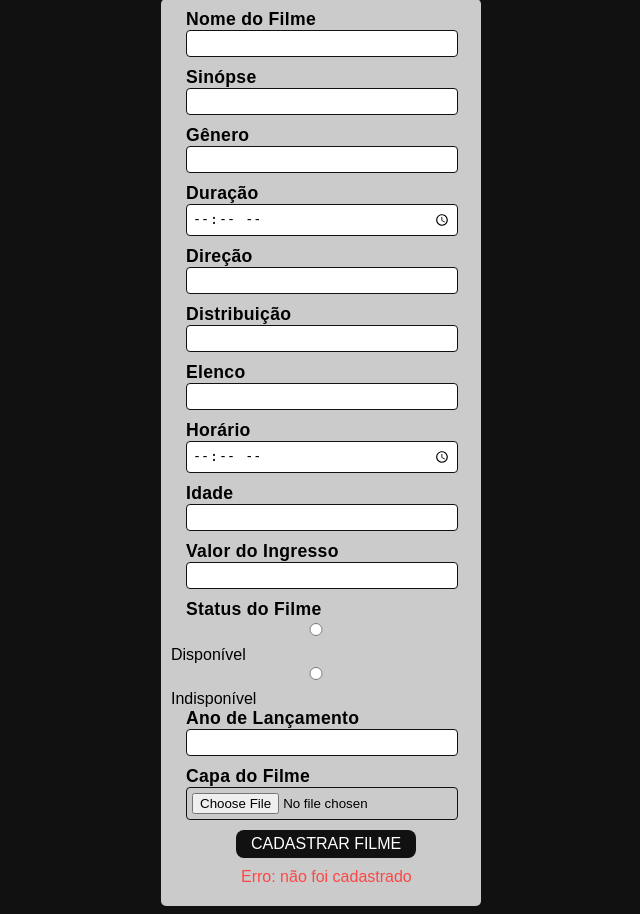
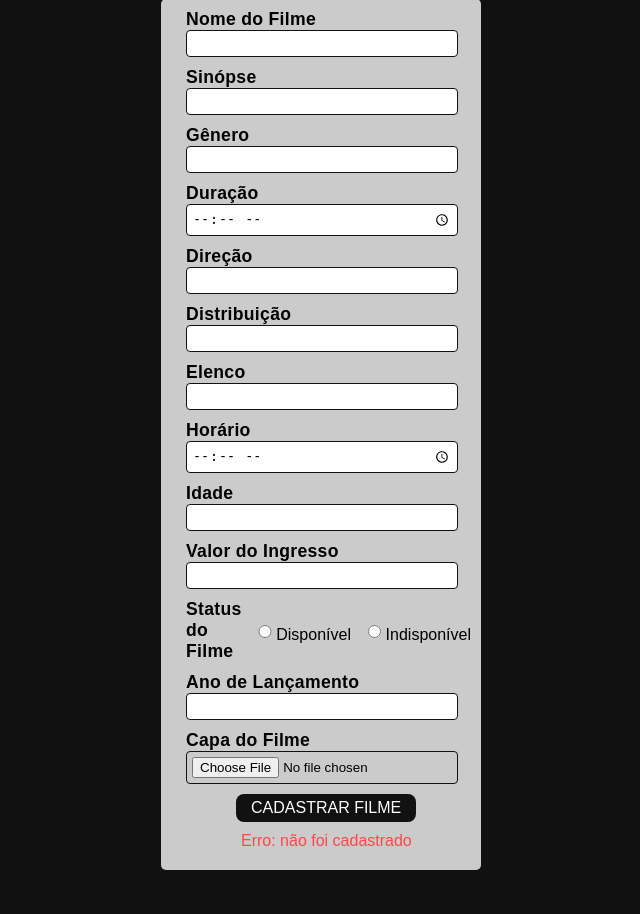
Before and after one commit to fabascoder/projeto_cine3, a PHP site: page /cadastro_filme.php in a window 1280 px wide. Shown: the part 81-995 px from the top of the page, without its empty margins (319-959 px from the left). After the commit the page ends 951 px from the top, so only its background shows below. Run offline with PHP 8.4, Linux system fonts and the light colour scheme; some web fonts are replaced.

Commit message:
cadastro.filme

```diff
--- a/cadastro_filme.php
+++ b/cadastro_filme.php
@@ -61,9 +61,11 @@
             <input type="number" name="valor" id="valor" class="form_input">
         </div>
         <div class="campo">
-            <label for="status_filme">Status do Filme</label><br>
-            <input type="radio" name="status_filme" id="s0" value="0" class="form_input"> Disponível
-            <input type="radio" name="status_filme" id="s1" value="1" class="form_input"> Indisponível
+            <div class="status">
+                <label for="status_filme">Status do Filme</label><br>
+                <input type="radio" name="status_filme" id="s0" value="0" class="form_input"> Disponível
+                <input type="radio" name="status_filme" id="s1" value="1" class="form_input"> Indisponível
+            </div>
         </div>
         <div class="campo">
             <label for="ano_lancamento">Ano de Lançamento</label><br>
--- a/css/cadastro_filme.css
+++ b/css/cadastro_filme.css
@@ -31,6 +31,7 @@ label {
     font-size: 1.1rem;
     font-weight: bold;
     letter-spacing: 0.3px;
+    margin-bottom: 10px;
 }
 
 button {
@@ -56,3 +57,7 @@ button:hover {
 
 .sinopse {
 }
+.campo .status{
+    display: flex;
+    align-items: center;
+}
```
